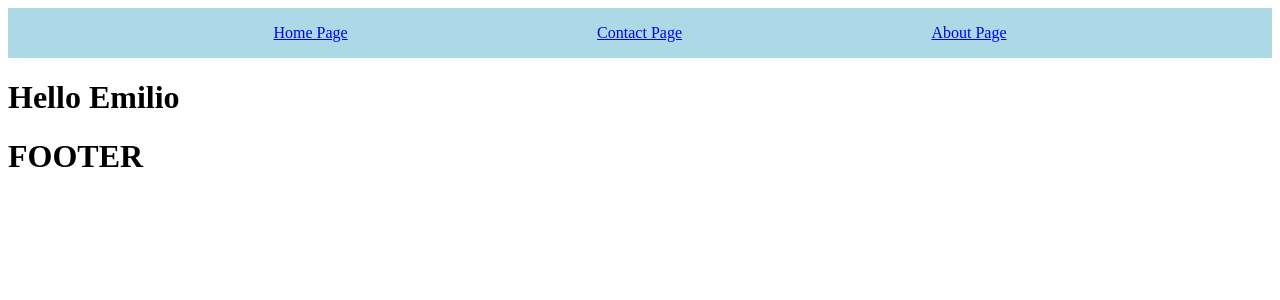
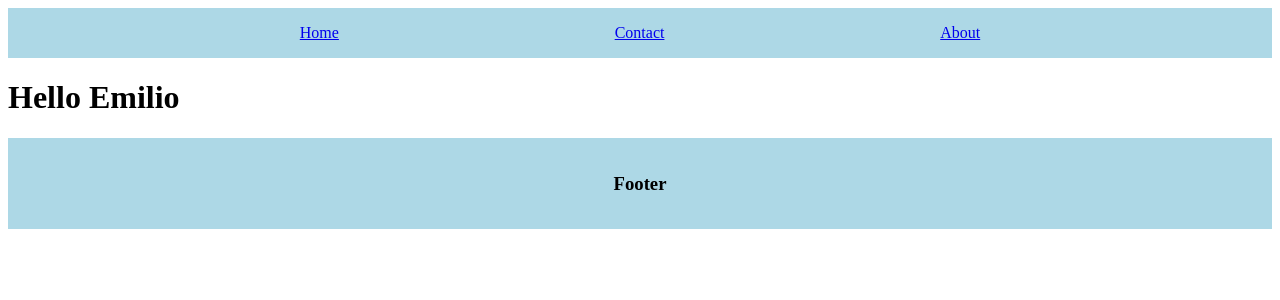
Before and after one commit to emiliojosecalvo/first-next-app, a Next.js app: page / in a window 1280 px wide. Shown: the top 300 px of the page. Built offline with nearby package versions, Linux system fonts and the light colour scheme.

Commit message:
Footer component

```diff
--- /dev/null
+++ b/components/Footer.js
@@ -0,0 +1,16 @@
+
+const Navbar = () => {
+    const styles = {
+        display: 'flex',
+        justifyContent: 'space-evenly',
+        padding: '1rem',
+        background: 'lightblue'
+    }
+    return (
+        <div style={styles}>
+            <h3>Footer</h3>
+        </div>
+    )
+}
+
+export default Navbar;
--- a/components/Navbar.js
+++ b/components/Navbar.js
@@ -5,13 +5,14 @@
         display: 'flex',
         justifyContent: 'space-evenly',
         padding: '1rem',
-        background: 'lightblue'
+        background: 'lightblue',
+        margin: 0
     }
     return (
         <div style={styles}>
-            <Link href='/'><a>Home Page </a></Link>
-            <Link href='/contact'><a>Contact Page </a></Link>
-            <Link href='/about'><a>About Page </a></Link>
+            <Link href='/'><a>Home</a></Link>
+            <Link href='/contact'><a>Contact</a></Link>
+            <Link href='/about'><a>About</a></Link>
         </div>
     )
 }
--- a/pages/_app.js
+++ b/pages/_app.js
@@ -1,12 +1,13 @@
 // import App from 'next/app'
-import Navbar from "../components/Navbar"
+import Navbar from "../components/Navbar";
+import Footer from '../components/Footer';
 
 function MyApp({ Component, pageProps }) {
     return (
         <>
             <Navbar />
-            <Component {...pageProps} />
-            <h1>FOOTER</h1>
+            <Component  {...pageProps} />
+            <Footer />
         </>
     )
 }
--- a/pages/index.js
+++ b/pages/index.js
@@ -1,9 +1,9 @@
 
 const Index = () => {
     return (
-        <div>
+        <div  >
             <h1>Hello Emilio</h1>
-        </div>
+        </div >
     )
 }
 
```
